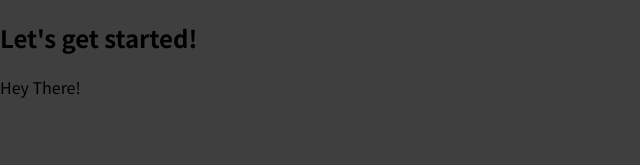
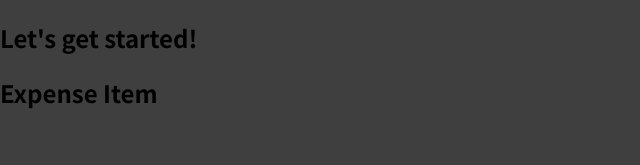
Before and after one commit to iRahulP/expense__TRACKER, a React (Create React App) app: page / in a window 1280 px wide. Shown: the top 165 px of the page, without its empty margins (0-640 px from the left). Built offline with nearby package versions, Linux system fonts and the light colour scheme.

Commit message:
adding component

```diff
--- a/src/App.js
+++ b/src/App.js
@@ -1,8 +1,10 @@
+import ExpenseItem from './components/ExpenseItem';
+
 function App() {
   return (
     <div>
       <h2>Let's get started!</h2>
-      <p>Hey There!</p>
+      <ExpenseItem />
     </div>
   );
 }
--- /dev/null
+++ b/src/components/ExpenseItem.js
@@ -0,0 +1,11 @@
+import React from 'react'
+
+function ExpenseItem() {
+    return (
+        <div>
+            <h2>Expense Item</h2>
+        </div>
+    )
+}
+
+export default ExpenseItem;
```
Also changed, not shown: 1 other file (tests, documents, lock files or other folders).
